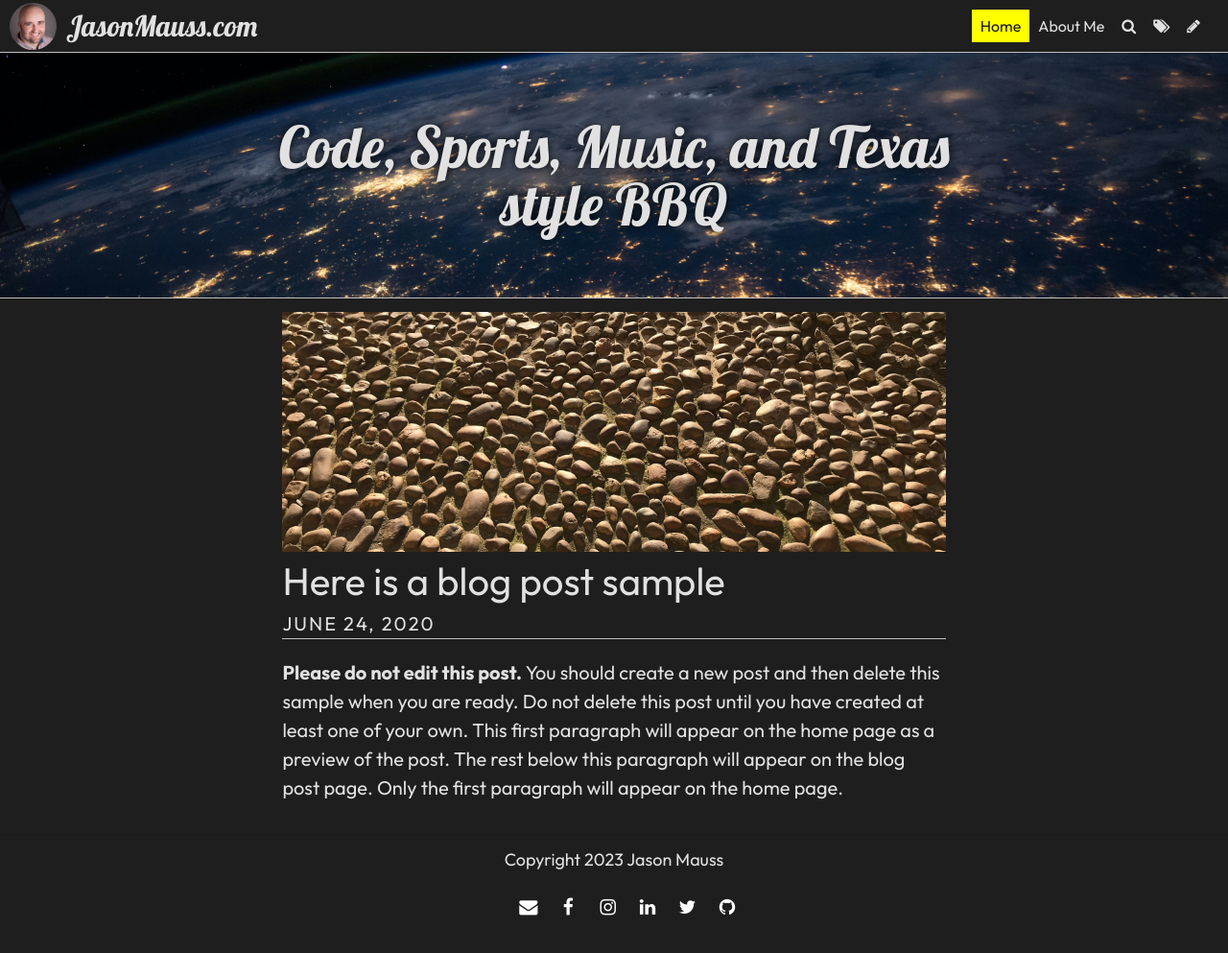
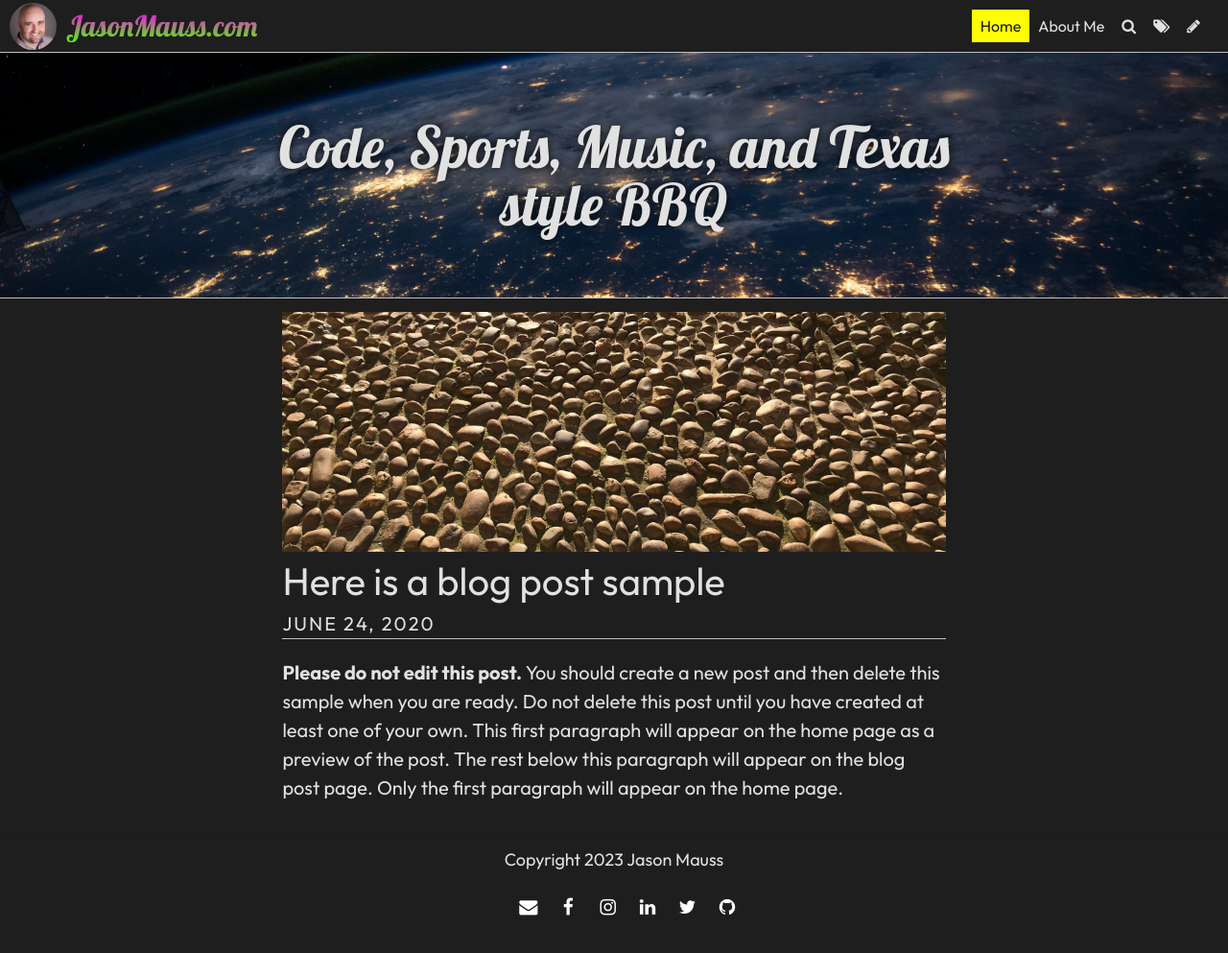
Before and after one commit to jasonmauss/jasonmaussblog, a Jekyll site: the page built from index.html, in a window 1280 px wide and 993 px high. Shown: the whole window at 96% size. Built offline with Jekyll 4.4.1, drawn with Linux system fonts in a browser that asks for light colours; some web fonts are replaced; the list of posts is cut into pages by our own code; comment, search, counter and statistics services are not loaded.

Commit message:
playing around with site header text gradient

```diff
--- a/styles/typography.css
+++ b/styles/typography.css
@@ -35,6 +35,12 @@ h1 a {
 
 .site-header .site-title {
   font-size: 1.5em;
+}
+
+.site-header h1.site-title {
+  background: -webkit-linear-gradient(#fa03fa, #51fc02);
+  -webkit-background-clip: text;
+  -webkit-text-fill-color: transparent;
 }
 
 h2 {
```
